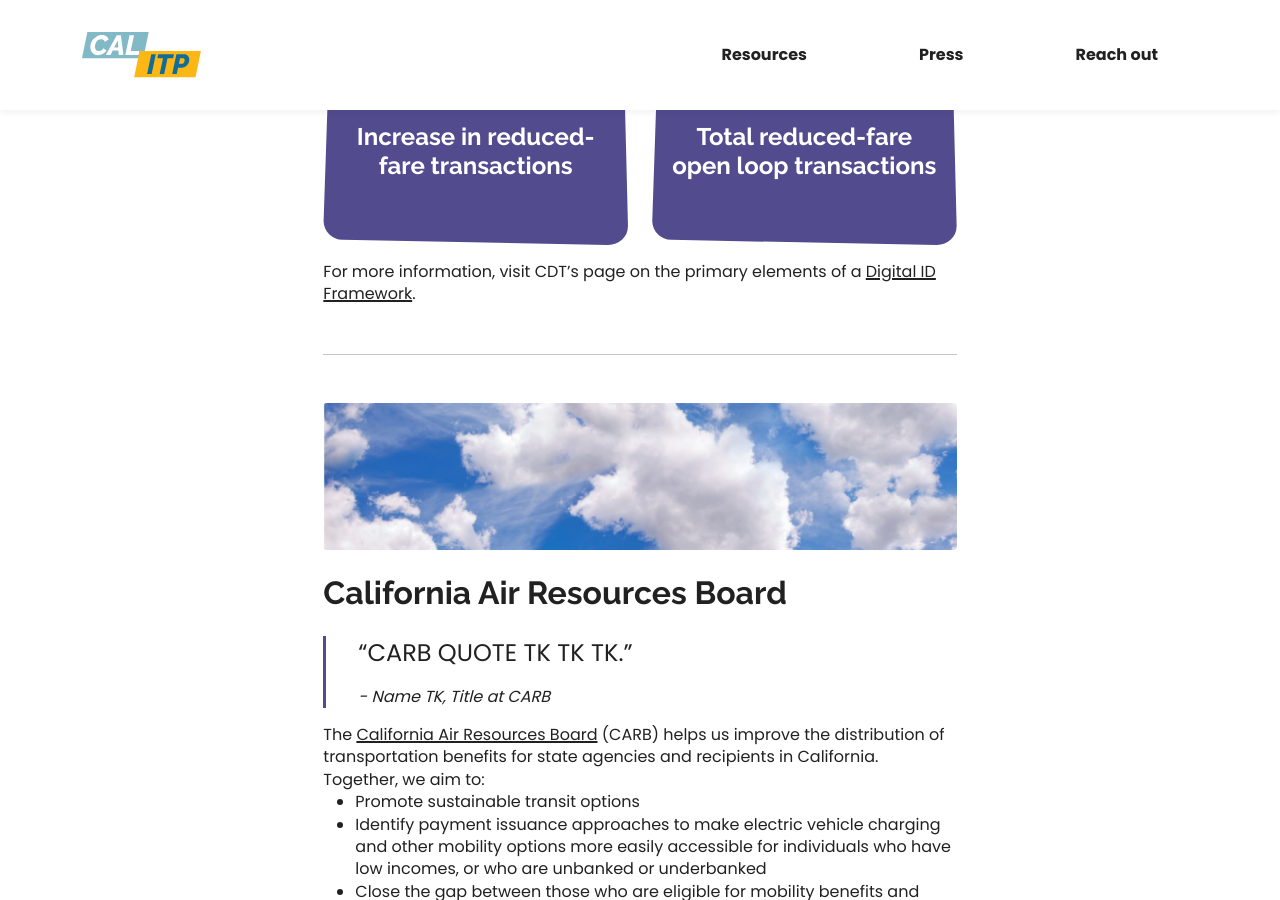
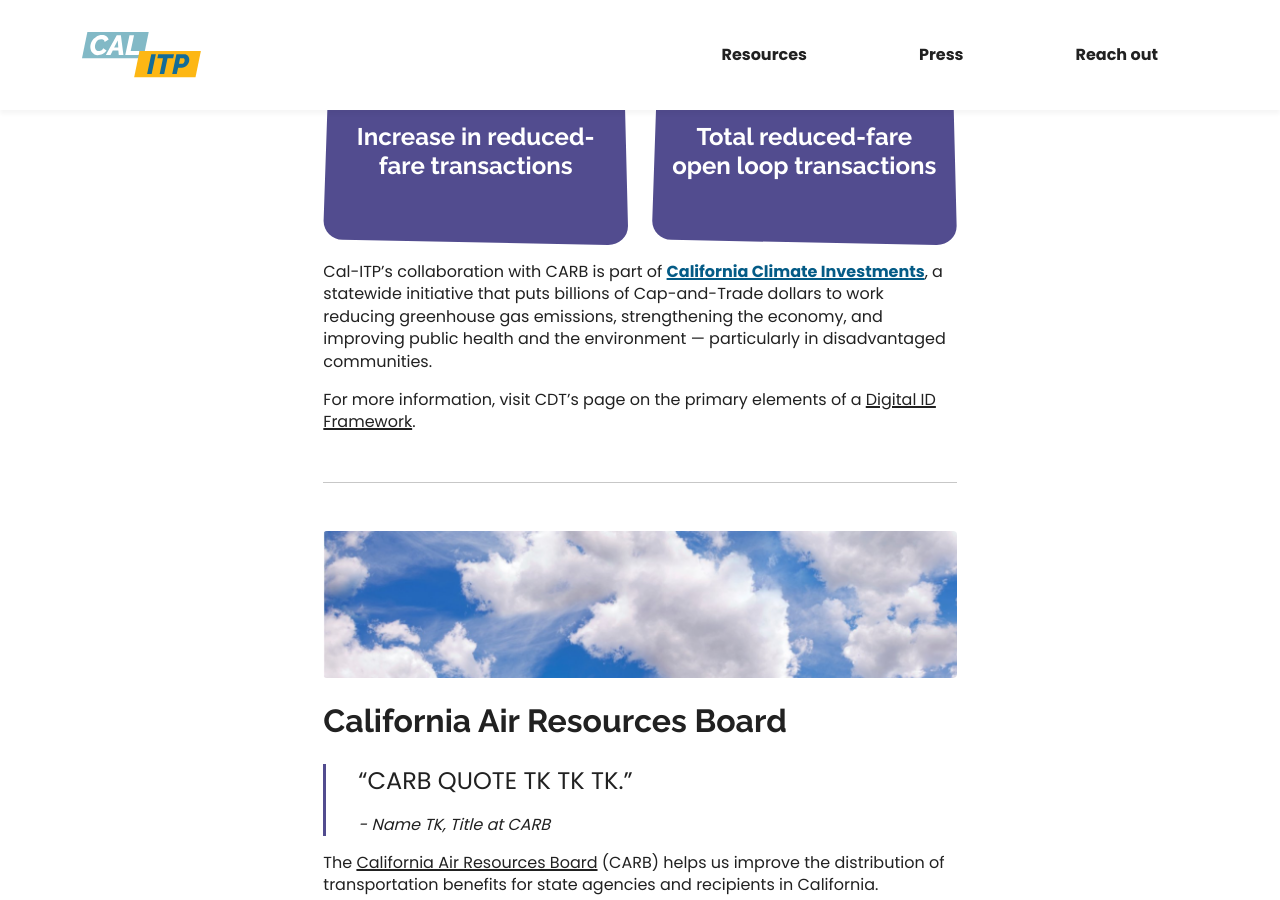
Before and after one commit to cal-itp/calitp.org, a Jekyll site: the page built from src/partners.html, in a window 1280 px wide and 900 px high, scrolled down 1381 px. Built offline with Jekyll 4.4.1, drawn with Linux system fonts in a browser that asks for light colours.

Commit message:
feat(patners): copy - add new graf

```diff
--- a/src/partners.html
+++ b/src/partners.html
@@ -80,6 +80,9 @@
             </div>
           </div>
         </div>
+        <p>
+          Cal-ITP’s collaboration with CARB is part of <a href="https://www.caclimateinvestments.ca.gov/" target="_blank">California Climate Investments</a>, a statewide initiative that puts billions of Cap-and-Trade dollars to work reducing greenhouse gas emissions, strengthening the economy, and improving public health and the environment — particularly in disadvantaged communities.
+        </p>
         <p>
           For more information, visit CDT’s page on the primary elements of a
           <a
```
